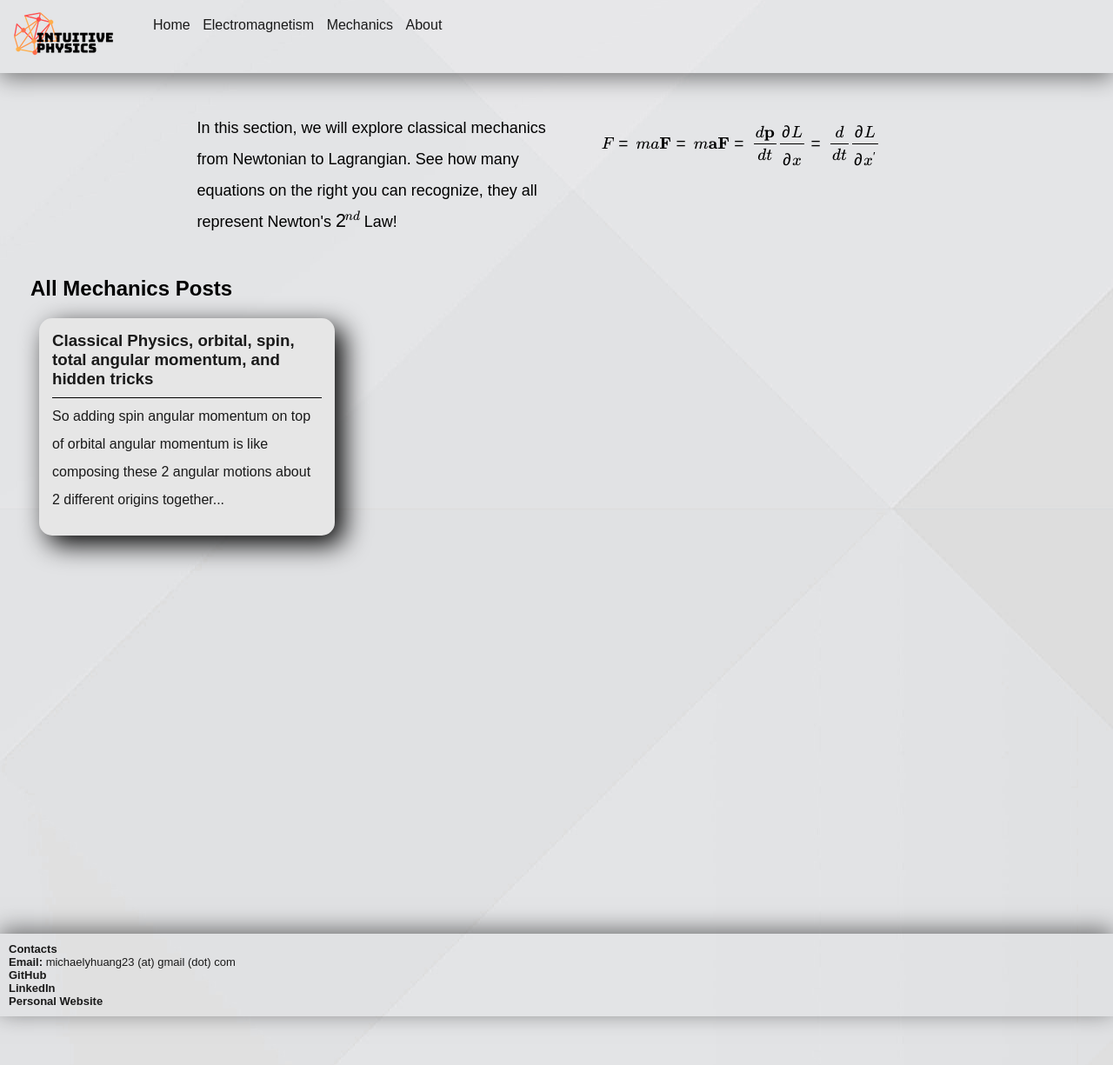
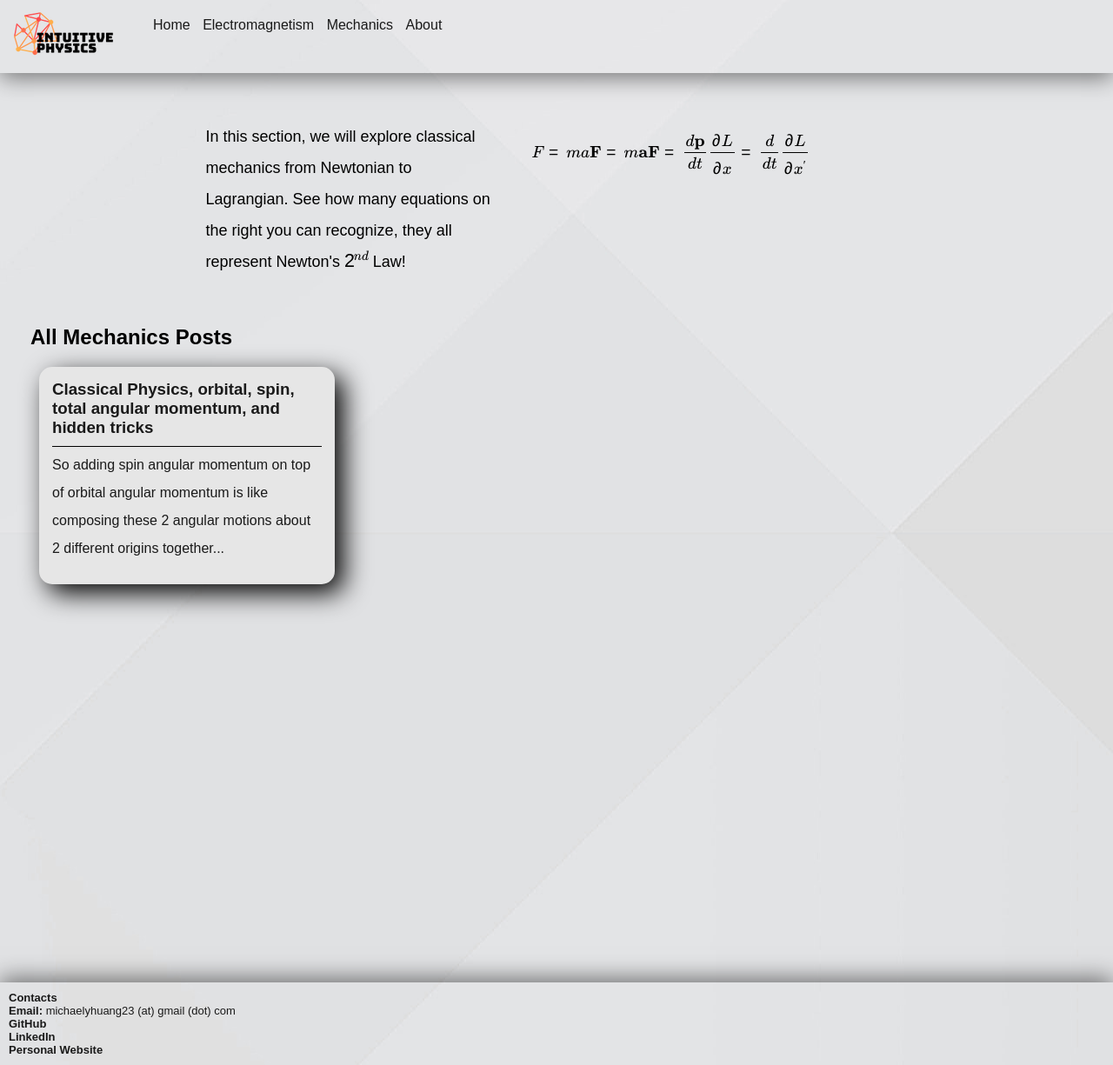
Before and after one commit to IntuitivePhysics/IntuitivePhysics, a Jekyll site: the page built from mechanics.html, in a window 1280 px wide. Shown: the whole page at 87% size. Built offline with Jekyll 4.4.1, drawn with Linux system fonts in a browser that asks for light colours; formulas are drawn with MathJax 3.

Commit message:
mobile format

```diff
--- a/_layouts/post.html
+++ b/_layouts/post.html
@@ -10,7 +10,6 @@
     <div class="float-child-desk post-mid">
         {{ content }}
     </div>
-    <div class="float-child-desk related-post">
 
         {% assign postCount = 0 %}
         {% for post in site.posts %}
@@ -27,6 +26,7 @@
             {% endif %}
         {% endfor %}
         {% if postCount>=1 %}
+        <div class="float-child-desk related-post">
         <h4>Related Posts</h4>
         {% for post in site.posts %}
             {% if post.url != page.url %}
@@ -41,7 +41,7 @@
                 {% endif %}
             {% endif %}
         {% endfor %}
+        </div>
         {% endif %}
-    </div>
     <div class="clr"></div>
 </div>
--- a/_sass/main.scss
+++ b/_sass/main.scss
@@ -108,8 +108,8 @@
     box-shadow: 5px 5px 20px 0px rgb(0, 0, 0);
 }
 
-.half-screen{
-    width: 50%;
+.half-screen-desk{
+    width: 350px;
 }
 
 .post-box h3{
--- a/electromagnetism.html
+++ b/electromagnetism.html
@@ -4,15 +4,15 @@
 ---
 
 <main>
-    <div class="head-content">
-        <div class="float-child foreword half-screen">
+    <div class="head-content flex-container">
+        <div class="flex-child foreword half-screen-desk">
             <p>
                 Behold the full wonder of the laws of Electromagnetism!
                 In this section, we explore the intuition and interconnection of the 5 laws of electromagnetism, the 4
                 Maxwell's Equations and Lorentz force law.
             </p>
         </div>
-        <div class="float-child half-screen">
+        <div class="flex-child half-screen-desk">
             $$
             \nabla\cdot \textbf{E}=\frac{\rho}{\epsilon_0}
             \\
--- a/mechanics.html
+++ b/mechanics.html
@@ -4,15 +4,15 @@
 ---
 
 <main>
-    <div class="head-content">
-        <div class="float-child foreword half-screen">
+    <div class="head-content flex-container">
+        <div class="flex-child foreword half-screen-desk">
             <p>
                 In this section, we will explore classical mechanics from Newtonian to Lagrangian. See how many
                 equations on
                 the right you can recognize, they all represent Newton's $2^{nd}$ Law!
             </p>
         </div>
-        <div class="float-child half-screen">
+        <div class="flex-child half-screen-desk">
             $$
             F=ma
             \\
```
Also changed, not shown: _posts/2021-05-08-faraday-derivation-part1.md (+4 -2 lines).
